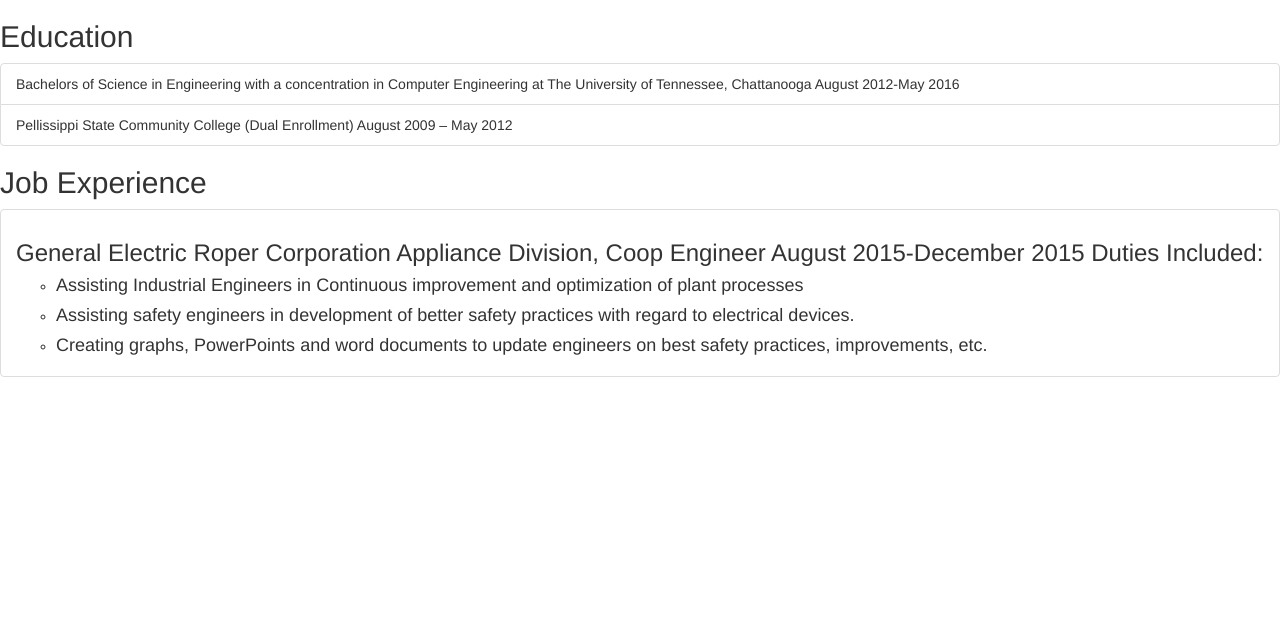
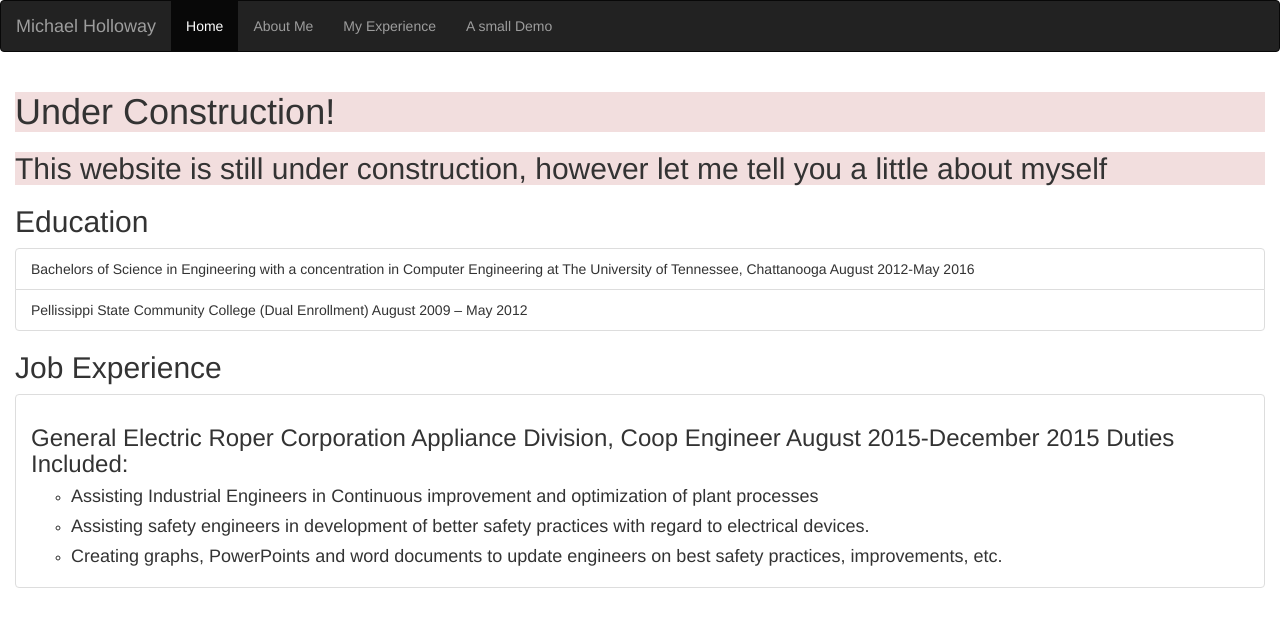
Before and after one commit to zolof3344/zolof3344.github.io, a plain HTML site: page aboutPage.html in a window 1280 px wide. Drawn offline with nearby package versions, Linux system fonts and the light colour scheme.

Commit message:
Added navbar to about page

```diff
--- a/aboutPage.html
+++ b/aboutPage.html
@@ -9,6 +9,24 @@
   <script src="http://maxcdn.bootstrapcdn.com/bootstrap/3.3.7/js/bootstrap.min.js"></script>
 </head>
 <body>
+
+<body>
+ <nav class="navbar navbar-inverse">
+  <div class="container-fluid">
+    <div class="navbar-header">
+      <a class="navbar-brand" href="#">Michael Holloway</a>
+    </div>
+    <ul class="nav navbar-nav">
+      <li class="active"><a href="index.php">Home</a></li>
+   <li> <a href="aboutPage.html"> About Me</a></li>
+   <li> <a href="Experience.html"> My Experience</a></li>
+   <li> <a href="Demo.html"> A small Demo </a> </li>
+    </ul>
+  </div>
+</nav>
+<div class="container-fluid">
+  <h1 class="bg-danger">Under Construction!</h1>
+  <h2 class="bg-danger">This website is still under construction, however let me tell you a little about myself</h2>
 <h2>Education</h2>
 <ul class='list-group'>
 <li class='list-group-item'> Bachelors of Science in Engineering with a concentration in Computer Engineering at The University of Tennessee, Chattanooga August 2012-May 2016</li>
@@ -28,5 +46,6 @@ Duties Included:</h3>
 <h4>Creating graphs, PowerPoints and word documents to update engineers on best safety practices, improvements, etc. </h4></li>
 </li>
 </ul>
+</div>
 </body>
 </html>
```
